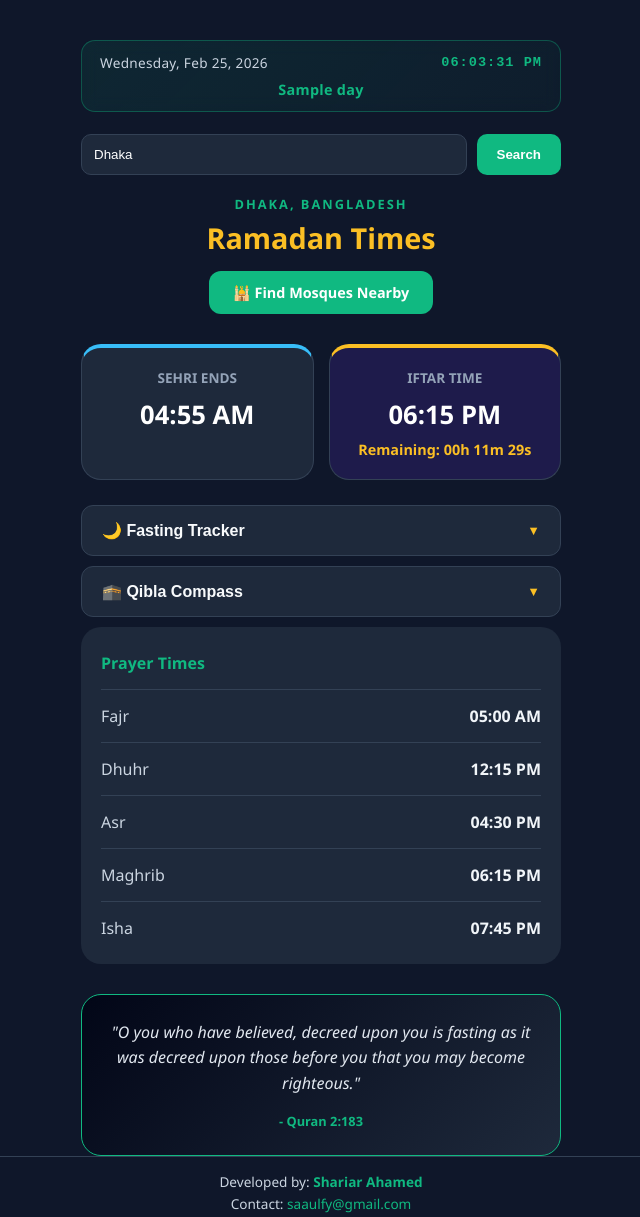
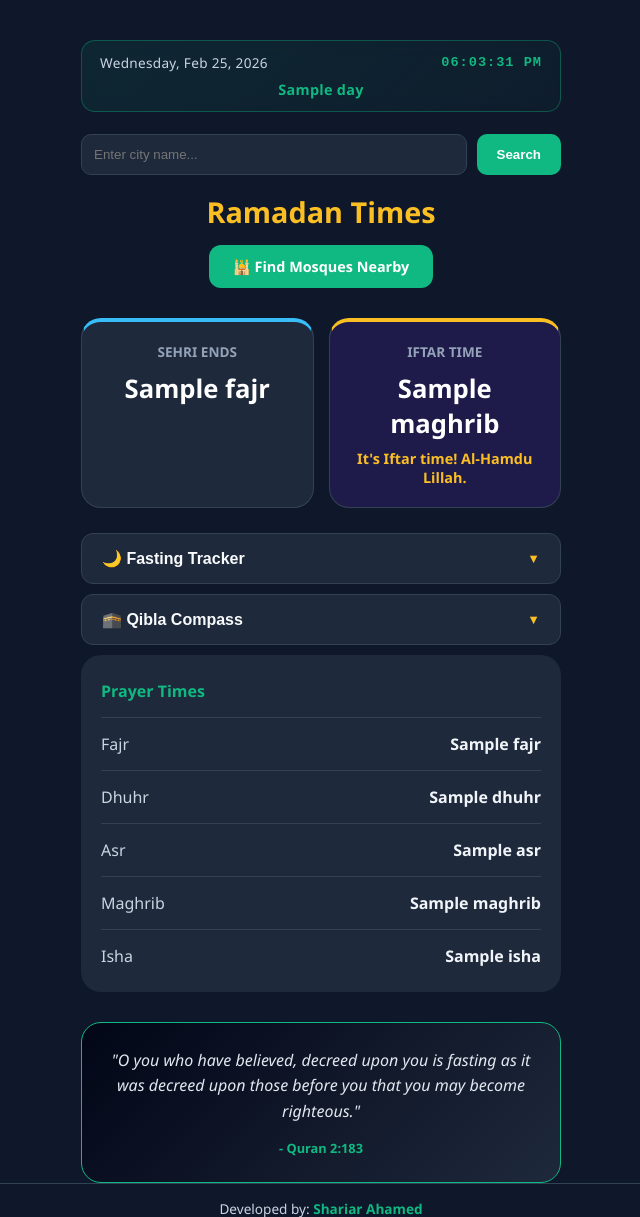
Before and after one commit to Sa-Alfy/Ramadan-Tracker, a Flask app: template templates/index.html in a window 1280 px wide. Shown: the top 1217 px of the page, without its empty margins (319-959 px from the left). Run offline with Flask 2, Linux system fonts and the light colour scheme; the template is opened without the code that fills it: most values are stand-ins (such as "Sample title", 1, 10 or a date in 2020).

Commit message:
Fix: render server prayer_times and robust time parsing; dynamic mosque link

```diff
--- a/app.py
+++ b/app.py
@@ -10,7 +10,16 @@ RAMADAN_START = datetime(2026, 2, 19)
 
 def format_12hr(time_str):
     # This takes "18:30" and returns "06:30 PM"
-    return datetime.strptime(time_str, "%H:%M").strftime("%I:%M %p")
+    # Some API timings include extra text like "05:00 (BDT)" - take first token
+    try:
+        core = time_str.split()[0]
+        # Ensure format is HH:MM
+        if ':' in core:
+            return datetime.strptime(core, "%H:%M").strftime("%I:%M %p")
+    except Exception:
+        pass
+    # Fallback: return original string
+    return time_str
 
 def get_ramadan_day():
     today = datetime.now()
--- a/static/script.js
+++ b/static/script.js
@@ -42,7 +42,10 @@ function updateLocation() {
         const encodedLocation = encodeURIComponent(input);
         mosqueBtn.href = `https://www.google.com/maps/search/mosques+in+${encodedLocation}`;
 
-        // (In a real app, you would also fetch new prayer times here)
+        // Reload the page with the new city so server can return prayer times
+        // Use location.replace to avoid creating a history entry when searching
+        const query = `?city=${encodedLocation}`;
+        window.location.href = `/${query}`;
     }
 }
 
--- a/templates/index.html
+++ b/templates/index.html
@@ -19,22 +19,22 @@
         </div>
         <header>
             <div class="search-form">
-                <input type="text" id="location-input" placeholder="Enter city name..." value="Dhaka">
+                <input type="text" id="location-input" placeholder="Enter city name..." value="{{ CITY }}">
                 <button onclick="updateLocation()">Search</button>
             </div>
-            <div class="location-tag" id="location-display">DHAKA, BANGLADESH</div>
+            <div class="location-tag" id="location-display">{{ CITY|upper }}</div>
             <h1>Ramadan Times</h1>
-            <a href="https://www.google.com/maps/search/mosques+in+Dhaka" target="_blank" id="mosque-btn" class="mosque-btn">🕌 Find Mosques Nearby</a>
+            <a href="https://www.google.com/maps/search/mosques+in+{{ CITY | replace(' ', '+') }}" target="_blank" id="mosque-btn" class="mosque-btn">🕌 Find Mosques Nearby</a>
         </header>
 
         <div class="main-times">
             <div class="card highlight-sehri">
                 <h3>SEHRI ENDS</h3>
-                <div class="time" id="sehri-time">04:55 AM</div>
+                <div class="time" id="sehri-time">{{ prayer_times.get('Fajr', '04:55 AM') }}</div>
             </div>
             <div class="card highlight-iftar">
                 <h3>IFTAR TIME</h3>
-                <div class="time" id="iftar-time">06:15 PM</div>
+                <div class="time" id="iftar-time">{{ prayer_times.get('Maghrib', '06:15 PM') }}</div>
                 <div id="countdown" class="countdown-timer">Remaining: --h --m --s</div>
             </div>
         </div>
@@ -93,11 +93,11 @@
 
         <div class="prayer-list">
             <h3>Prayer Times</h3>
-            <div class="row"><span>Fajr</span> <strong>05:00 AM</strong></div>
-            <div class="row"><span>Dhuhr</span> <strong>12:15 PM</strong></div>
-            <div class="row"><span>Asr</span> <strong>04:30 PM</strong></div>
-            <div class="row"><span>Maghrib</span> <strong>06:15 PM</strong></div>
-            <div class="row"><span>Isha</span> <strong>07:45 PM</strong></div>
+            <div class="row"><span>Fajr</span> <strong>{{ prayer_times.get('Fajr', '05:00 AM') }}</strong></div>
+            <div class="row"><span>Dhuhr</span> <strong>{{ prayer_times.get('Dhuhr', '12:15 PM') }}</strong></div>
+            <div class="row"><span>Asr</span> <strong>{{ prayer_times.get('Asr', '04:30 PM') }}</strong></div>
+            <div class="row"><span>Maghrib</span> <strong>{{ prayer_times.get('Maghrib', '06:15 PM') }}</strong></div>
+            <div class="row"><span>Isha</span> <strong>{{ prayer_times.get('Isha', '07:45 PM') }}</strong></div>
         </div>
 
         <div class="verse-container">
```
